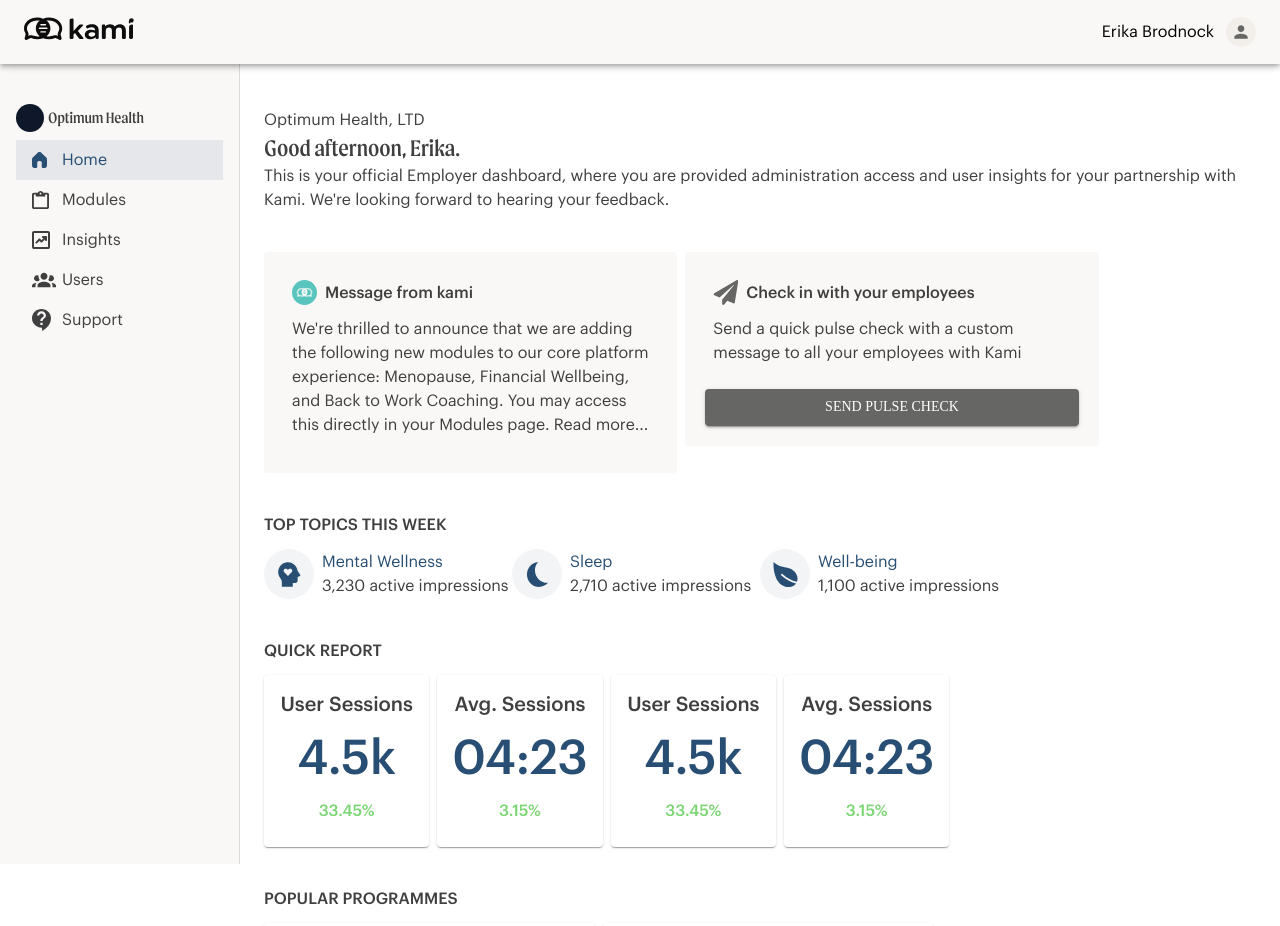
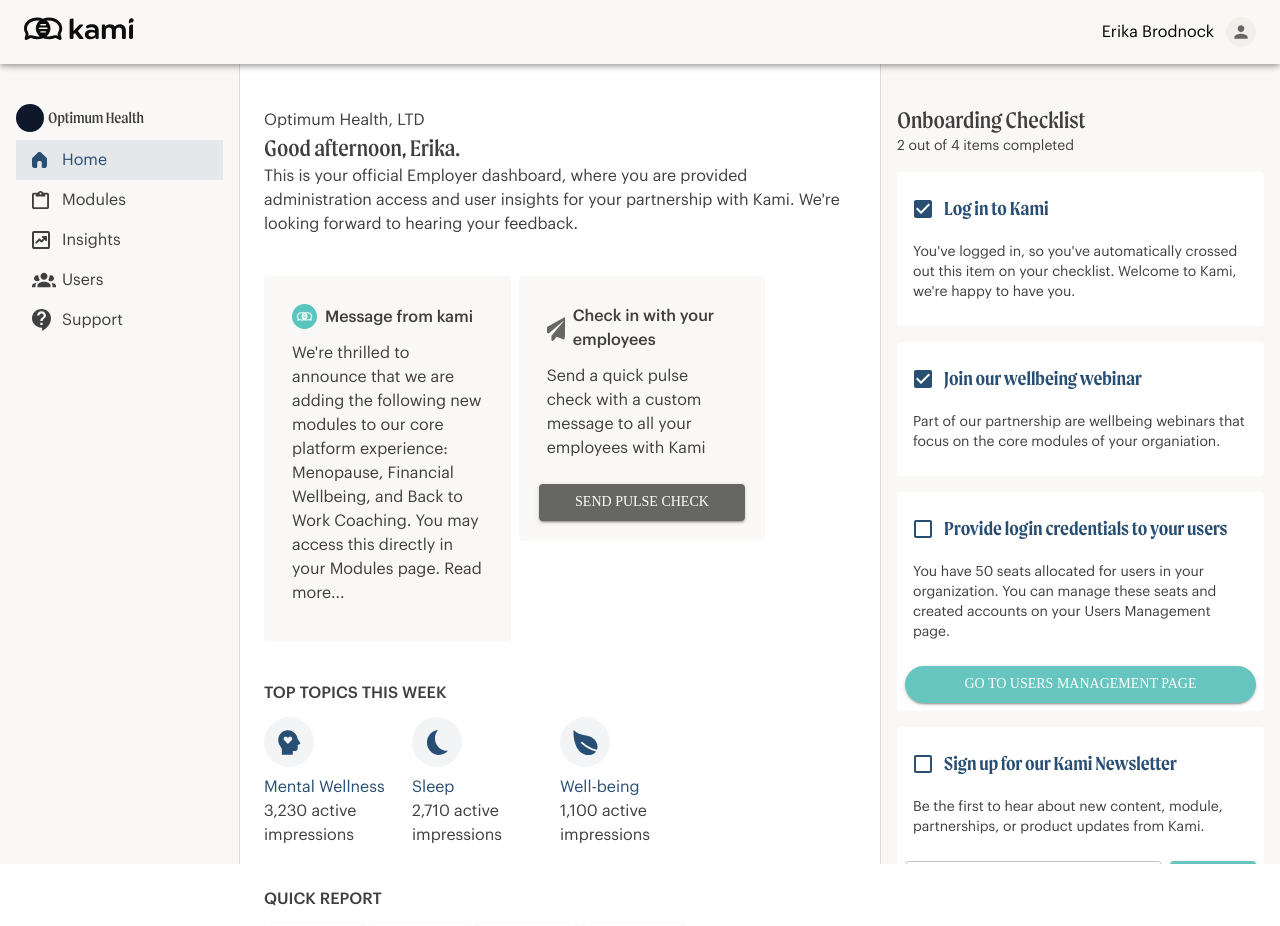
Before and after one commit to devkamicoach/kami-employer-dashboard, a Next.js app: page /dashboard in a window 1280 px wide. Shown: the top 926 px of the page. Built offline with nearby package versions, Linux system fonts and the light colour scheme.

Commit message:
KMSP-281: add onboarding checklist sidebar

```diff
--- /dev/null
+++ b/components/Cards/CheckboxCard.tsx
@@ -0,0 +1,35 @@
+import { Box, Card, CardActions, CardContent, Checkbox, FormControlLabel, Typography } from '@mui/material';
+import { FunctionComponent, ReactNode } from 'react';
+
+type CheckboxCardTypes = {
+  title: string;
+  description: string;
+  actions?: ReactNode | undefined;
+  checked?: boolean;
+};
+
+const CheckboxCard: FunctionComponent<CheckboxCardTypes> = ({ title, description, actions, checked }) => {
+  return (
+    <Card className="bg-white " sx={{ boxShadow: 'none' }}>
+      <CardContent>
+        <Box className="flex items-center gap-2 pb-3">
+          <FormControlLabel
+            control={<Checkbox className="text-kami-blue pointer-events-none" />}
+            label={
+              <Typography component="h4" className="text-kami-blue text-xl transform-all font-bold font-heading">
+                {title}
+              </Typography>
+            }
+            checked={checked ?? false}
+          />
+        </Box>
+        <Typography component="p" className="text-sm">
+          {description}
+        </Typography>
+      </CardContent>
+      {actions && <CardActions>{actions}</CardActions>}
+    </Card>
+  );
+};
+
+export default CheckboxCard;
--- a/components/Cards/ProgrammeInsightsCard.tsx
+++ b/components/Cards/ProgrammeInsightsCard.tsx
@@ -9,17 +9,17 @@
     <Card className="max-w-[450px]">
       <CardContent>
         <Box className="flex items-center gap-4">
-          <Box>
+          <Box className="basis-3/4">
             <Typography component="h3" className="font-body font-bold text-xl">
               {title}
             </Typography>
-            <Box className="flex gap-4 mt-5">
+            <Box className="flex flex-wrap gap-4 mt-5">
               {topics.map((topic, index) => (
                 <Chip key={index} title={topic} />
               ))}
             </Box>
           </Box>
-          <Box>
+          <Box className="basis-1/4">
             <CircularProgressWithLabel value={rate} />
             <Typography className="text-xs">Completion Rate</Typography>
           </Box>
--- a/components/Dashboard/PopularProgrammes.tsx
+++ b/components/Dashboard/PopularProgrammes.tsx
@@ -16,7 +16,7 @@
       <Grid container className="gap-2">
         {insights.map(({ title, topics, rate }, index) => {
           return (
-            <Grid key={index} md={4} item>
+            <Grid key={index} sm={12} xl={5} item>
               <ProgrammeInsightsCard title={title} topics={topics} rate={rate} />
             </Grid>
           );
--- /dev/null
+++ b/components/Sidebar/PopupSidebar.tsx
@@ -0,0 +1,39 @@
+import { Drawer, Typography } from '@mui/material';
+import { ReactNode, FunctionComponent } from 'react';
+
+type PopupSidebarTypes = {
+  heading: string;
+  subheading?: string | undefined;
+  content: ReactNode;
+};
+
+const PopupSidebar: FunctionComponent<PopupSidebarTypes> = ({ heading, subheading, content }) => {
+  return (
+    <Drawer
+      variant="permanent"
+      anchor="right"
+      sx={{
+        width: 400,
+        flexShrink: 0,
+        [`& .MuiDrawer-paper`]: {
+          width: 400,
+          boxSizing: 'border-box',
+          top: 64,
+          backgroundColor: '#FAF8F6',
+          paddingTop: 5,
+          paddingInline: 2,
+        },
+      }}
+    >
+      <Typography component="h3" className="text-kami-green font-body">
+        {subheading}
+      </Typography>
+      <Typography component="h2" className="text-2xl">
+        {heading}
+      </Typography>
+      {content}
+    </Drawer>
+  );
+};
+
+export default PopupSidebar;
--- a/pages/dashboard.tsx
+++ b/pages/dashboard.tsx
@@ -2,13 +2,15 @@
 import Heading from 'components/Dashboard/Heading';
 import Messages from 'components/Dashboard/Messages';
 
-import { Button } from '@mui/material';
+import { Box, Button, TextField, Typography } from '@mui/material';
 import TopTopics from 'components/TopTopics/TopTopics';
 import MentalWellness from 'components/Icons/Topics/MentalWellness';
 import Sleep from 'components/Icons/Topics/Sleep';
 import Wellbeing from 'components/Icons/Topics/Wellbeing';
 import QuickReport from 'components/Dashboard/QuickReport';
 import PopularProgrammes from 'components/Dashboard/PopularProgrammes';
+import PopupSidebar from 'components/Sidebar/PopupSidebar';
+import CheckboxCard from 'components/Cards/CheckboxCard';
 
 const Dashboard = () => {
   const messages = [
@@ -84,7 +86,44 @@
     },
   ];
 
+  const checkList = [
+    {
+      title: 'Log in to Kami',
+      description:
+        "You've logged in, so you've automatically crossed out this item on your checklist. Welcome to Kami, we're happy to have you.",
+      checked: true,
+    },
+    {
+      title: 'Join our wellbeing webinar',
+      description: 'Part of our partnership are wellbeing webinars that focus on the core modules of your organiation.',
+      checked: true,
+    },
+    {
+      title: 'Provide login credentials to your users',
+      description:
+        'You have 50 seats allocated for users in your organization. You can manage these seats and created accounts on your Users Management page.',
+      actions: (
+        <Button variant="contained" className="bg-kami-green rounded-full w-full">
+          Go to Users Management Page
+        </Button>
+      ),
+    },
+    {
+      title: 'Sign up for our Kami Newsletter',
+      description: 'Be the first to hear about new content, module, partnerships, or product updates from Kami.',
+      actions: (
+        <Box className="flex w-full gap-2">
+          <TextField id="outlined-basic" label="Input your email here!" className="basis-3/4" variant="outlined" />
+          <Button variant="contained" className="bg-kami-green basis-1/4">
+            Send
+          </Button>
+        </Box>
+      ),
+    },
+  ];
+
   return (
+    <Box className="flex">
       <DashboardLayout
         heading={<Heading company="Optimum Health, LTD" user="Erika" />}
         messages={<Messages messages={messages} />}
@@ -92,6 +131,20 @@
         report={<QuickReport reports={reports} />}
         programmes={<PopularProgrammes insights={insights} />}
       />
+      <PopupSidebar
+        heading="Onboarding Checklist"
+        content={
+          <Box className="flex flex-col gap-4">
+            <Typography component="p" className="text-sm">
+              2 out of 4 items completed
+            </Typography>
+            {checkList.map(({ title, description, checked, actions }, index) => (
+              <CheckboxCard key={index} title={title} description={description} checked={checked} actions={actions} />
+            ))}
+          </Box>
+        }
+      />
+    </Box>
   );
 };
 
```
Lines whose indentation alone changed are shown as unchanged.
